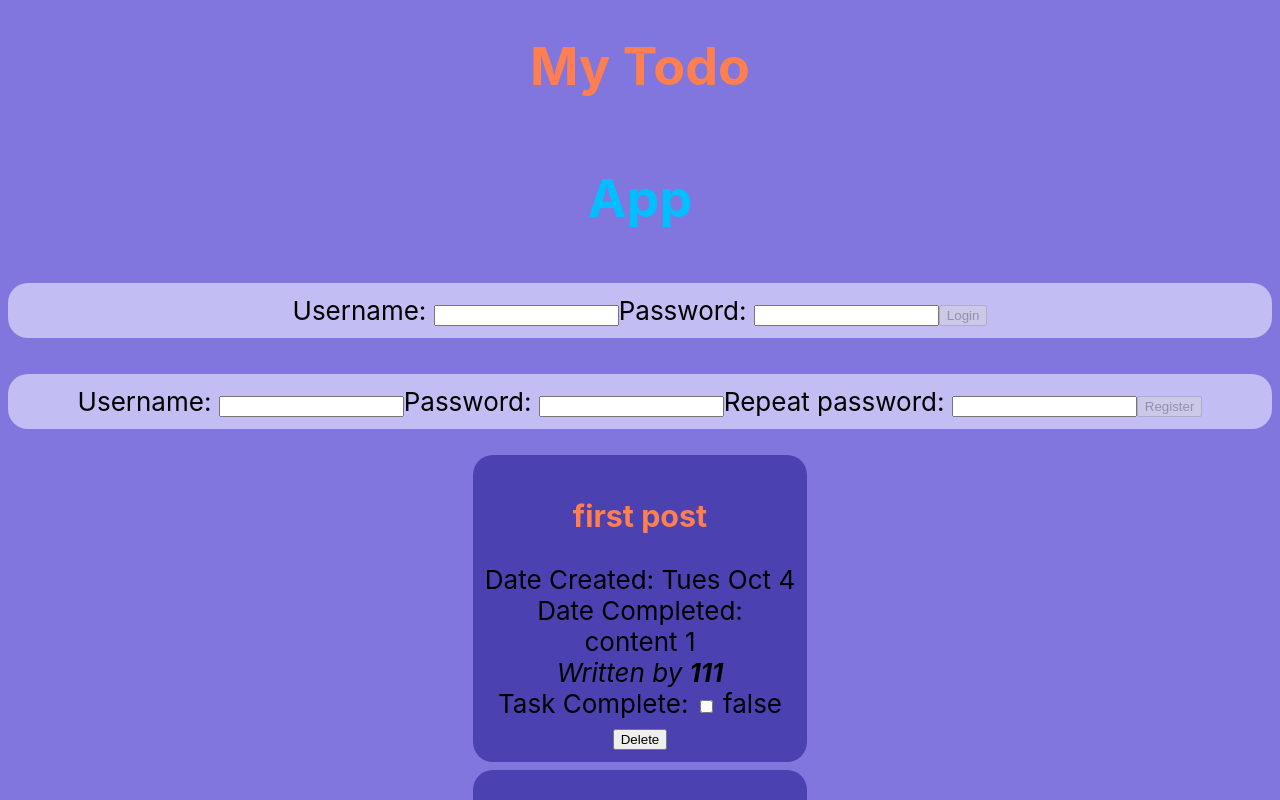
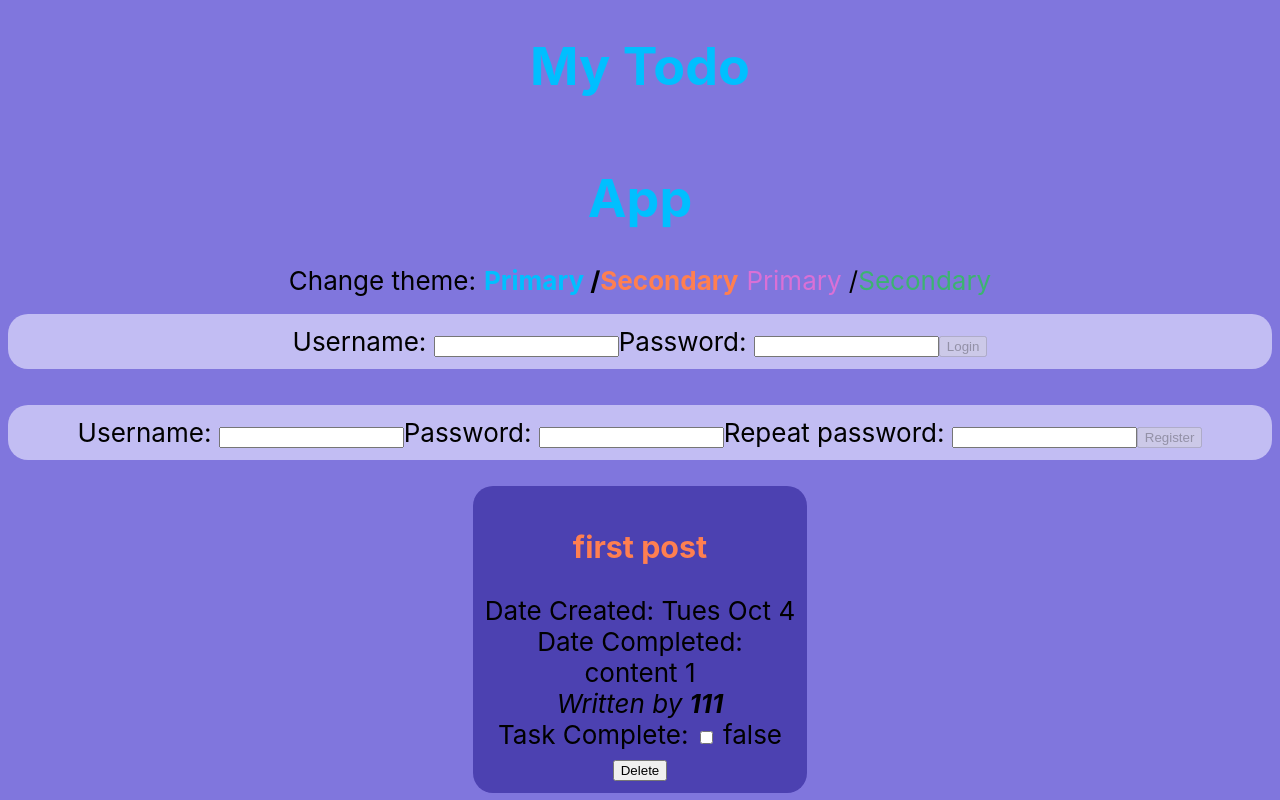
Before and after one commit to ViLinh27/lab2-todoapp, a React (Create React App) app: page / in a window 1280 px wide. Shown: the top 800 px of the page. Built offline with nearby package versions, Linux system fonts and the light colour scheme.

Commit message:
Changetheme seems to work

```diff
--- a/src/App.js
+++ b/src/App.js
@@ -1,7 +1,6 @@
 //idoes our app need specific global state?
 import './App.css';
-import React, {useEffect} from 'react';
-import {useReducer} from 'react';//don't need the useState i guess
+import React, {useEffect,useReducer,useState} from 'react';
 import { v4 as uuidv4 } from "uuid";
 import appReducer from "./reducer";
 
@@ -10,6 +9,7 @@
 import CreateTodo from './Todo/CreateTodo';
 import {ThemeContext} from "./contexts";
 import Header from "./Header";
+import ChangeTheme from "./ChangeTheme";
 
 //down the road:
 //register we will need persistence
@@ -64,6 +64,11 @@
         }
       }, [user]);
 
+  const [theme, setTheme] = useState({
+   primaryColor: "deepskyblue",
+    secondaryColor: "coral",
+  })
+
   function handleRemove(id){
     dispatch({type:"DELETE_TODO",id});
   }
@@ -76,17 +81,22 @@
     <div className="App">
       {/* <header className="App-header"> */}
         <div className="App-header">
-          <ThemeContext.Provider value={{ primaryColor:'coral' }}>
+          <ThemeContext.Provider value={ theme }>
             <Header title="My Todo" />
-            <ThemeContext.Provider value={{primaryColor: 'deepskyblue'}}>
+            <ThemeContext.Provider value={ theme }>
               <Header title="App"/>
             </ThemeContext.Provider>
+
+            <ChangeTheme theme={theme} setTheme={setTheme} />
+
+            {/*setUser would be replaced by dispatch props here in each component: */}
+            {/*would have to call state object then user property in some cases here (reducer) like this: state.user */}
+            <UserBar user={state.user} dispatch={dispatch}/>
+            <Todolist toDos={state.toDos} onRemove={handleRemove} onComplete={handleComplete}/>{/*add in prop for complete toggle */}
+            {state.user && <CreateTodo user={state.user} toDos={state.toDos} dispatch={dispatch} />}{/*not sure if this is needed: onClick={() => onComplete(item.id)} */}
+
           </ThemeContext.Provider>
-          {/*setUser would be replaced by dispatch props here in each component: */}
-          {/*would have to call state object then user property in some cases here (reducer) like this: state.user */}
-          <UserBar user={state.user} dispatch={dispatch}/>
-          <Todolist toDos={state.toDos} onRemove={handleRemove} onComplete={handleComplete}/>{/*add in prop for complete toggle */}
-          {state.user && <CreateTodo user={state.user} toDos={state.toDos} dispatch={dispatch} />}{/*not sure if this is needed: onClick={() => onComplete(item.id)} */}
+
         </div>
       {/* </header> */}
     </div>
--- /dev/null
+++ b/src/ChangeTheme.js
@@ -0,0 +1,20 @@
+import React from 'react'
+import ThemeItem from './ThemeItem'
+
+const THEMES = [
+    { primaryColor: 'deepskyblue', secondaryColor: 'coral' },
+    { primaryColor: 'orchid', secondaryColor: 'mediumseagreen' }
+]
+
+export default function ChangeTheme ({ theme, setTheme }) {
+    function isActive (t) {
+        return t.primaryColor === theme.primaryColor && t.secondaryColor === theme.secondaryColor
+    }
+    return (
+        <div>
+            Change theme:
+                {THEMES.map((t, i) =>
+                <ThemeItem key={'theme-' + i} theme={t} active={isActive(t)} onClick={() => setTheme(t)} />
+    )} </div>
+    )
+}
--- /dev/null
+++ b/src/ThemeItem.js
@@ -0,0 +1,8 @@
+export default function ThemeItem ({ theme, active, onClick }) {
+    return (
+        <span onClick={onClick} style={{ cursor: 'pointer', paddingLeft: 8, fontWeight: active ? 'bold' : 'normal' }}>
+        <span style={{ color: theme.primaryColor }}>Primary</span> /
+        <span style={{ color: theme.secondaryColor }}>Secondary</span>
+        </span>
+    )
+}
```
